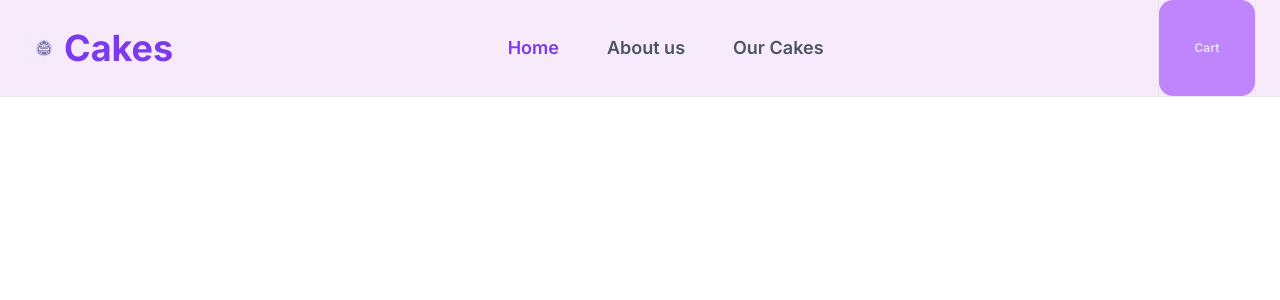
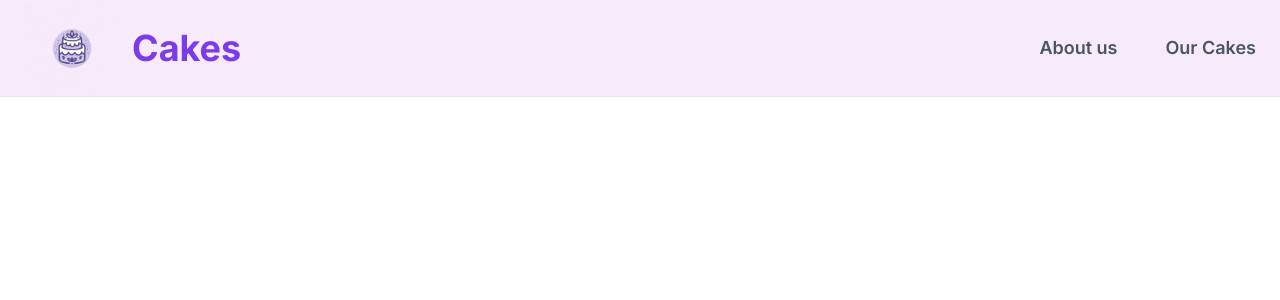
Before and after one commit to Sergio-Na/bake, a Next.js app: page / in a window 1280 px wide. Shown: the top 300 px of the page. Built offline with nearby package versions, Linux system fonts and the light colour scheme.

Commit message:
added hamburger menu for small screens

```diff
--- a/src/app/components/Navbar.tsx
+++ b/src/app/components/Navbar.tsx
@@ -4,24 +4,40 @@ import { Button } from "@/components/ui/button";
 import Link from "next/link";
 import Image from "next/image";
 import { usePathname } from "next/navigation";
-import logo from "../../../public/cake_logo.png"
+import logo from "../../../public/cake_logo.png";
+import toggle from "../../../public/cake_hamburger_menu_toggle.svg"
+import xToggle from "../../../public/x_toggle.svg"
+import { useState } from "react";
+
 const links = [
-    { name: "Home", href: "/" },
-    { name: "About us", href: "/Men" },
-    { name: "Our Cakes", href: "/Women" },
+    { name: "About us", href: "/about-us" },
+    { name: "Our Cakes", href: "/our-cakes" },
 ];
 
 export default function Navbar() {
     const pathname = usePathname();
+    const [hamburgerToggle, setHamburgerToggle] = useState(false);
+
     return (
         <header className="mb-8 border-b bg-special">
             <div className="flex items-center justify-between mx-auto max-w-2xl px-4 sm:px-6 lg:max-w-7xl">
-                <Link href="/" className="flex flex-row justify-between">
-                    <Image src={logo} alt="logo" className="h-10 w-auto" />
-                    <h1 className="text-xl md:text-4xl font-bold">
+                <div className="flex items-center">
+                    <Link href="/" className="flex items-center">
+
+                        <Image
+                            src={logo}
+                            alt="logo"
+                            className="h-24 w-auto"
+                            priority
+                            objectFit="cover"
+                            objectPosition="center"
+                        />
+
+                    </Link>
+                    <h1 className="text-xl md:text-4xl font-bold ml-3">
                         <span className="text-primary">Cakes</span>
                     </h1>
-                </Link>
+                </div>
 
                 <nav className="hidden gap-12 lg:flex 2xl:ml-16">
                     {links.map((link, idx) => (
@@ -44,15 +60,36 @@ export default function Navbar() {
                         </div>
                     ))}
                 </nav>
-
-                <div className="flex divide-x border-r sm:border-l">
-                    <Button
-                        className="flex flex-col sm:h-20 sm:w-20 md:h-24 md:w-24 bg-purple-400"
-                    >
-                        <span className="hidden text-xs font-semibold text-gray-200 sm:block">
-                            Cart
-                        </span>
-                    </Button>
+                <div className="md:hidden hover:opacity-50">
+                    <button onClick={() => setHamburgerToggle(true)}>
+                        <Image
+                            src={toggle}
+                            alt="hamburger toggle" />
+                    </button>
+                </div>
+                {/* Mobile Navigation */}
+                <div className={`${hamburgerToggle ? 'block' : 'hidden'} absolute top-0 left-0 w-full h-full bg-white md:hidden`}>
+                    {/* Close Button */}
+                    <div className="flex justify-end p-5">
+                        <button onClick={() => setHamburgerToggle(false)}>
+                            <Image
+                                src={xToggle}
+                                alt="close menu"
+                                width={24}
+                                height={24} />
+                        </button>
+                    </div>
+                    <div className="flex flex-col items-center justify-center">
+                        {links.map((link, idx) => (
+                            <div key={idx} className="mb-4">
+                                <button className="text-lg font-semibold text-gray-600 transition duration-100 hover:text-primary" onClick={() => setHamburgerToggle(false)}>
+                                    <a href={link.href}>
+                                        {link.name}
+                                    </a>
+                                </button>
+                            </div>
+                        ))}
+                    </div>
                 </div>
             </div>
         </header>
```
Also changed, not shown: public/cake_hamburger_menu_toggle.svg (added), public/x_toggle.svg (added).
